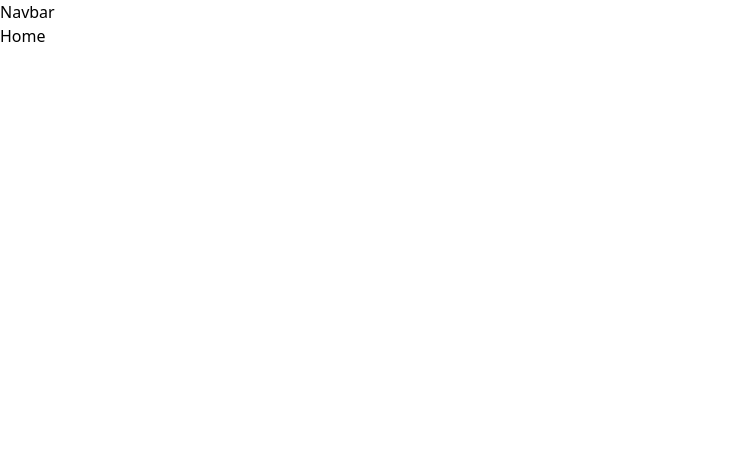
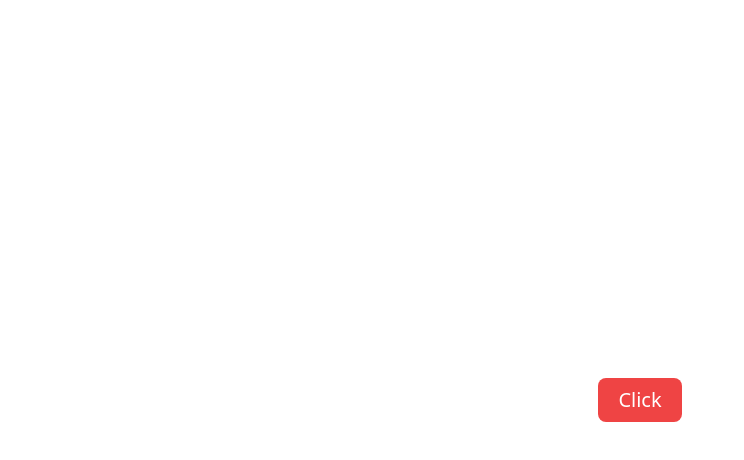
Before and after one commit to tanvirrifat1/react-reusable-components, a React (Vite) app: page / in a window 1280 px wide. Shown: the top 460 px of the page, without its empty margins (0-744 px from the left). Built offline with nearby package versions, Linux system fonts and the light colour scheme.

Commit message:
added resuable button and components

```diff
--- a/src/App.tsx
+++ b/src/App.tsx
@@ -1,8 +1,16 @@
-import React from "react";
-import MainLayout from "./components/Layout/MainLayout";
+import Button from "./components/ui/Button";
+import Container from "./components/ui/Container";
 
 const App = () => {
-  return <MainLayout />;
+  return (
+    <div>
+      <Container>
+        <div className="h-screen w-full flex justify-center items-center">
+          <Button className="text-white text-xl px-5 py-2 rounded-lg" />
+        </div>
+      </Container>
+    </div>
+  );
 };
 
 export default App;
--- /dev/null
+++ b/src/components/ui/Button.tsx
@@ -0,0 +1,9 @@
+type IButton = {
+  className: string;
+};
+
+const Button = ({ className }: IButton) => {
+  return <button className={`bg-red-500 ${className}`}>Click</button>;
+};
+
+export default Button;
--- /dev/null
+++ b/src/components/ui/Container.tsx
@@ -0,0 +1,11 @@
+import { ReactNode } from "react";
+
+function Container({ children }: { children: ReactNode }) {
+  return (
+    <div className="h-full w-full mx-auto max-w-7xl  ">
+      <h1>{children}</h1>
+    </div>
+  );
+}
+
+export default Container;
--- a/src/index.css
+++ b/src/index.css
@@ -1,3 +1,6 @@
+@import './styles/button.css';
+@import './styles/typography.css';
+
 @tailwind base;
 @tailwind components;
 @tailwind utilities;
--- /dev/null
+++ b/src/styles/button.css
@@ -0,0 +1,11 @@
+@layer components {
+    .btn{
+        @apply px-6 py-2 text-xl text-white rounded-xl
+    }
+    .btn-primary{
+        @apply bg-purple-500
+    }
+    .btn-danger{
+        @apply bg-red-500
+    }
+}
--- /dev/null
+++ b/src/styles/typography.css
@@ -0,0 +1,11 @@
+@layer base {
+    h1 {
+        @apply text-4xl;
+    }
+    h2 {
+        @apply text-3xl;
+    }
+    h3 {
+        @apply text-2xl;
+    }
+}
```
